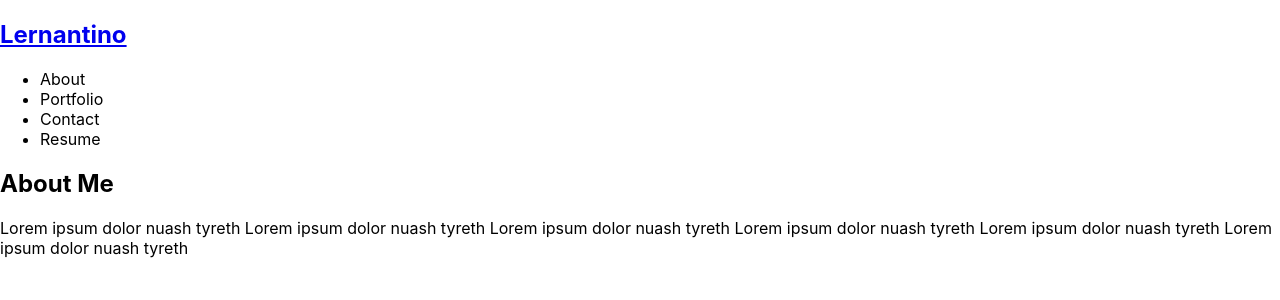
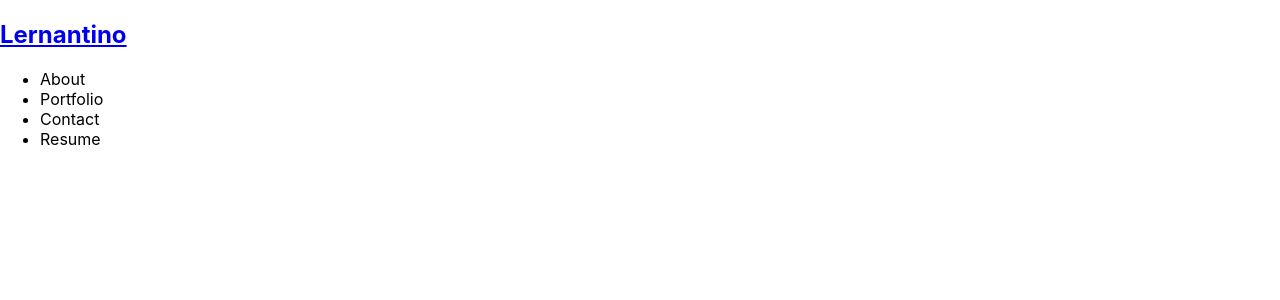
Before and after one commit to MaxKottong/React-Portfolio, a React (Create React App) app: page / in a window 1280 px wide. Shown: the top 300 px of the page. Built offline with nearby package versions, Linux system fonts and the light colour scheme.

Commit message:
Changes to appjs to render nav

```diff
--- a/src/App.js
+++ b/src/App.js
@@ -19,7 +19,8 @@ function App() {
 
     const [contactSelected, setContactSelected] = useState(false);
 
-    function Page({ currentPage }) {
+    function Page() {
+
         const renderPage = () => {
             switch (currentPage.name) {
                 case 'about':
@@ -44,14 +45,14 @@ function App() {
                 currentPage={currentPage}
                 contactSelected={contactSelected}
                 setContactSelected={setContactSelected}
-            ></Header>
+            />
             <main>
                 {!contactSelected ? (
                     <>
-                        <About currentPage={currentPage}></About>
+                        {Page({ currentPage })}
                     </>
                 ) : (
-                    <Contact></Contact>
+                    <Contact />
                 )}
             </main>
         </div>
```
